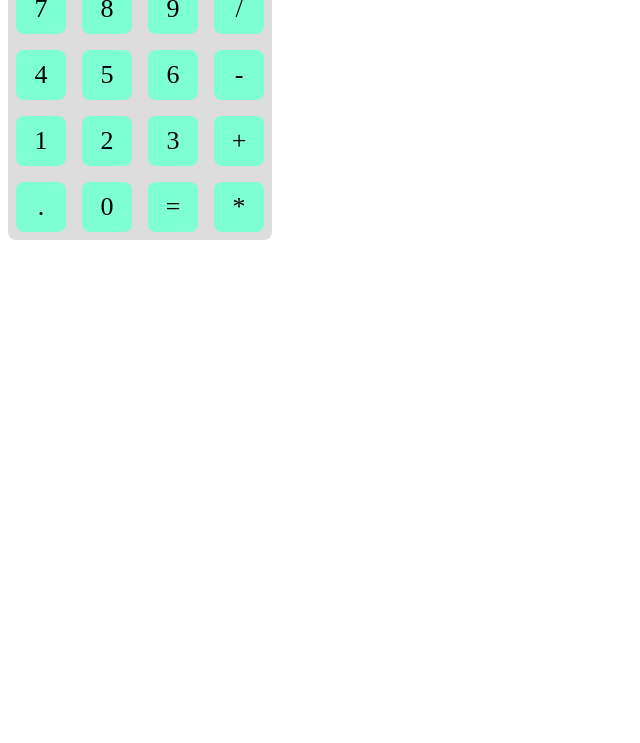
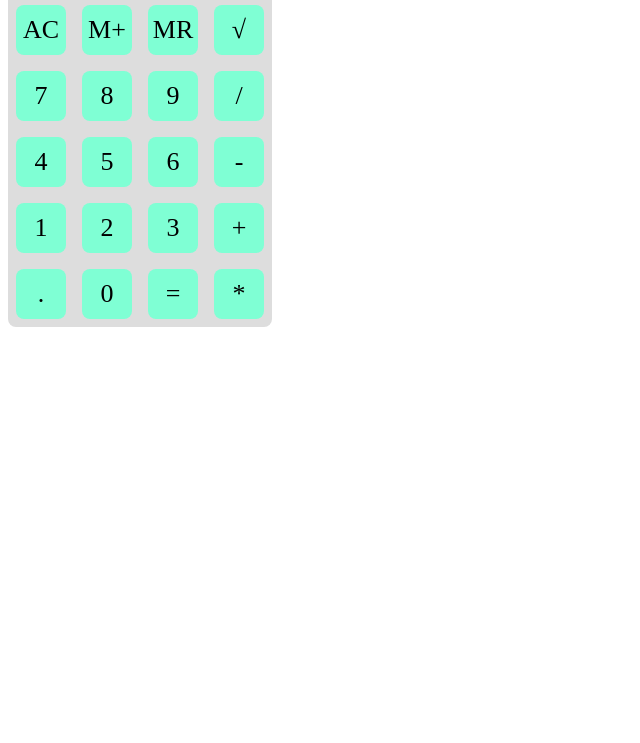
Before and after one commit to borzsonite/pet-projects, a plain HTML site: page index.html in a window 1280 px wide. Shown: the part 57-800 px from the top of the page, without its empty margins (0-640 px from the left). Drawn offline with Linux system fonts and the light colour scheme.

Commit message:
deleting simbols done

```diff
--- a/index.html
+++ b/index.html
@@ -11,35 +11,42 @@
 <body>
     <div class="calc-container">
         <div class="calc-container__frame">
-            <div class="calc-container__display">1234567890</div>
+            <div class="calc-container__display"></div>
             <div class="calc-container__buttons">
                 <div class="row">
-                    <div class="calc-container__buttons__7">7</div>
-                    <div class="calc-container__buttons__8">8</div>
-                    <div class="calc-container__buttons__9">9</div>
-                    <div class="calc-container__buttons__divide">/</div>
+                    <div class="calc-container__buttons__AC" data='AC'>AC</div>
+                    <div class="calc-container__buttons__M" data='M'>M+</div>
+                    <div class="calc-container__buttons__divide" data='mrec'>MR</div>
+                    <div class="calc-container__buttons__sqv" data='sqv'>√</div>
                 </div>
                 <div class="row">
-                    <div class="calc-container__buttons__4">4</div>
-                    <div class="calc-container__buttons__5">5</div>
-                    <div class="calc-container__buttons__6">6</div>
-                    <div class="calc-container__buttons__minus">-</div>
+                    <div class="calc-container__buttons__7" data='7'>7</div>
+                    <div class="calc-container__buttons__8" data='8'>8</div>
+                    <div class="calc-container__buttons__9" data='9'>9</div>
+                    <div class="calc-container__buttons__divide" data='/'>/</div>
                 </div>
                 <div class="row">
-                    <div class="calc-container__buttons__1">1</div>
-                    <div class="calc-container__buttons__2">2</div>
-                    <div class="calc-container__buttons__3">3</div>
-                    <div class="calc-container__buttons__plus">+</div>
+                    <div class="calc-container__buttons__4" data='4'>4</div>
+                    <div class="calc-container__buttons__5" data='5'>5</div>
+                    <div class="calc-container__buttons__6" data='6'>6</div>
+                    <div class="calc-container__buttons__minus" data='-'>-</div>
                 </div>
                 <div class="row">
-                    <div class="calc-container__buttons__dot">.</div>
-                    <div class="calc-container__buttons__0">0</div>
-                    <div class="calc-container__buttons__equal">=</div>
-                    <div class="calc-container__buttons__mult">*</div>
+                    <div class="calc-container__buttons__1" data='1'>1</div>
+                    <div class="calc-container__buttons__2" data='2'>2</div>
+                    <div class="calc-container__buttons__3" data='3'>3</div>
+                    <div class="calc-container__buttons__plus" data='+'>+</div>
+                </div>
+                <div class="row">
+                    <div class="calc-container__buttons__dot" data='.'>.</div>
+                    <div class="calc-container__buttons__0" data='0'>0</div>
+                    <div class="calc-container__buttons__equal" data='='>=</div>
+                    <div class="calc-container__buttons__mult" data='*'>*</div>
                 </div>
             </div>
         </div>
     </div>
+    <script src="script.js"></script>
 </body>
 
 </html>
--- a/script.js
+++ b/script.js
@@ -0,0 +1,14 @@
+let buttons = document.querySelectorAll('div[class^="calc-container__buttons__"]');
+let display = document.querySelector('.calc-container__display')
+for (let i = 0; i < buttons.length; i++) {
+    buttons[i].onclick = function () {
+        let isNumber = +this.getAttribute('data');
+        if (display.textContent.length < 10 && (isNumber >= 0 || this.getAttribute('data') == '.')) {
+            display.textContent += this.getAttribute('data')
+        }
+        else if (this.getAttribute('data') == 'AC') {
+
+            display.textContent = display.textContent.slice(0, display.textContent.length - 1)
+        }
+    }
+}
--- a/style.css
+++ b/style.css
@@ -2,12 +2,6 @@
     font-family: digital; /* Имя шрифта */
     src: url(fonts/digital.ttf); /* Путь к файлу со шрифтом */
    }
-
-.calc-container {
-   display: flex;
-    /* flex-direction: column;
-    flex-wrap: nowrap;  */
-}
 
 .calc-container__frame {
     display: flex;
@@ -30,12 +24,14 @@
     font-family: 'digital',serif;
     font-weight: bold;
     letter-spacing: 2px;
+    height: 46px;
 }
 
 .calc-container__buttons {
     display: flex;
     flex-direction: column;
     flex-wrap: nowrap;
+    cursor: default;
 }
 
 .row {
```
